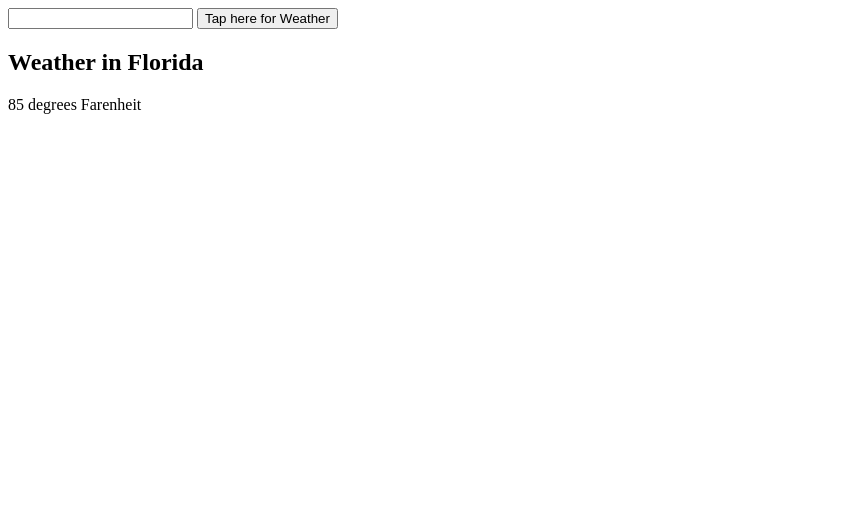
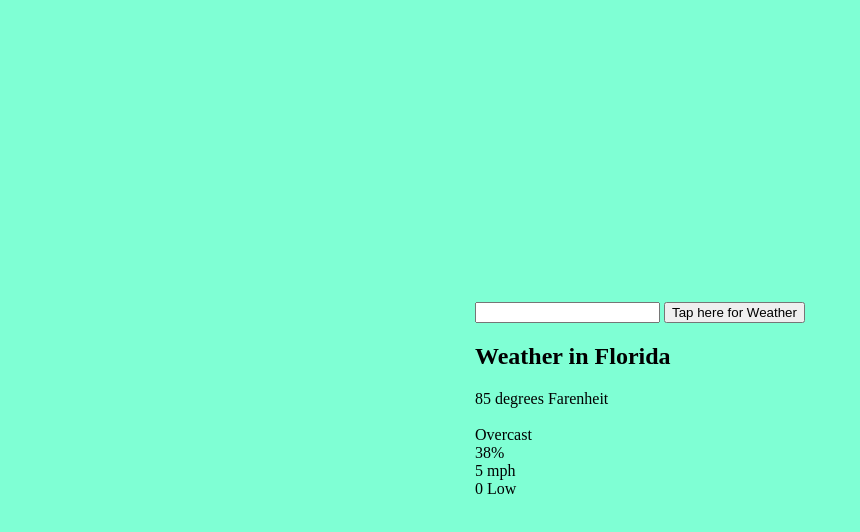
Before and after one commit to Henythe8th/Henysweather4you, a plain HTML site: page index.html in a window 1280 px wide. Shown: the whole page, without its empty margins (0-860 px from the left). Drawn offline with Linux system fonts and the light colour scheme.

Commit message:
started css

```diff
--- a/index.html
+++ b/index.html
@@ -16,7 +16,15 @@
         <div class="weather">
             <h2 class="city">Weather in Florida</h2>
             <div class="Temperature">85 degrees Farenheit</div>
+            <img src="" alt="" class="icon"/>
+            <div class="weather conditions">Overcast</div>
+            <div class="humidity">38%</div>
+            <div class="windspeed">5 mph</div>
+            <div class="uv index">0 Low</div>
         </div>
     </div>
 </body>
+
+
+<script src="script.js"></script>
 </html>
--- a/style.css
+++ b/style.css
@@ -0,0 +1,8 @@
+body{
+    display: flex;
+    justify-content: center;
+    align-items: center;
+    height: 100vh;
+    margin: auto;
+    background-color: aquamarine;
+}
```
